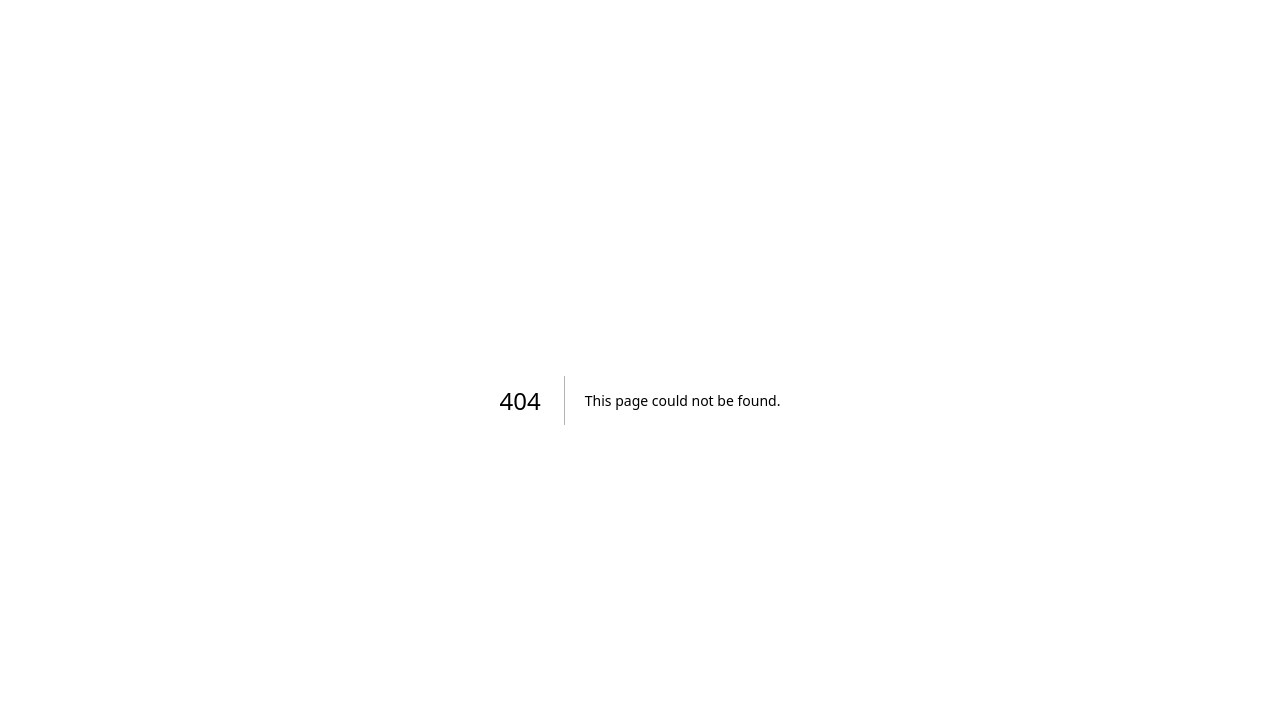
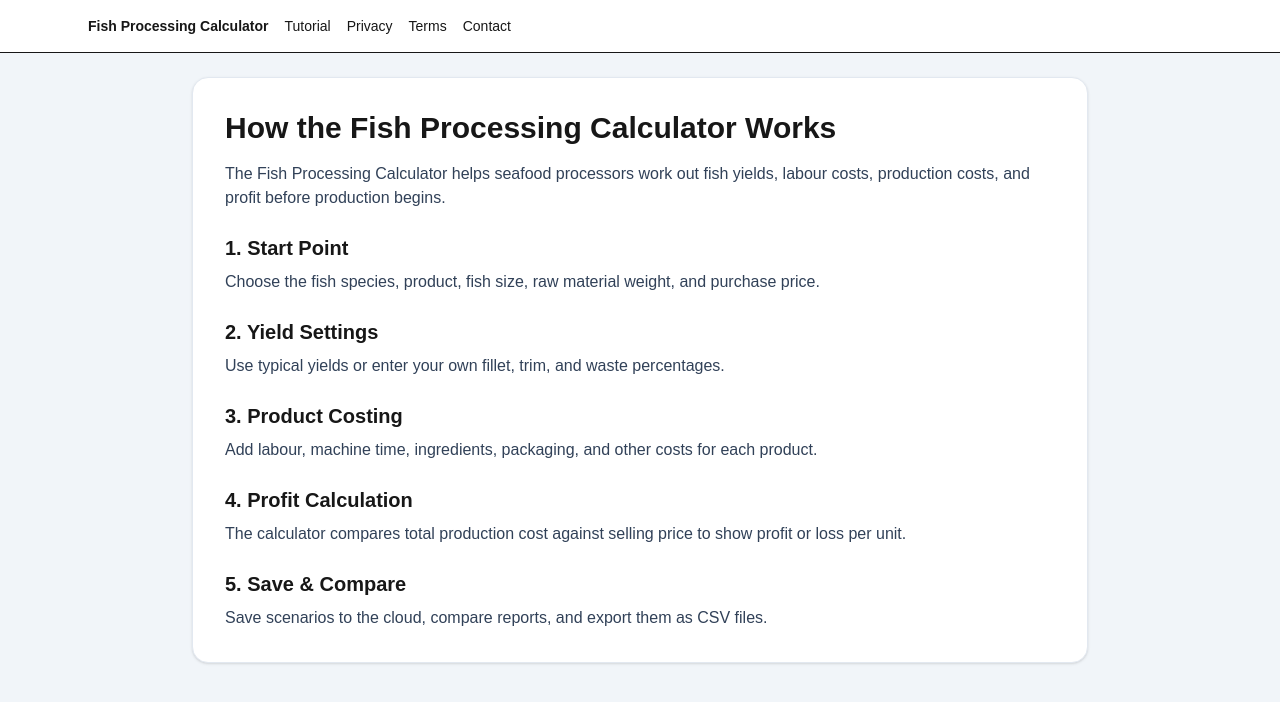
Before and after one commit to piardog/fish-processing-calculator, a Next.js app: page /tutorial in a window 1280 px wide. Before the commit this address had no page. Shown: the top 702 px of the page. Built offline with nearby package versions, Linux system fonts and the light colour scheme.

Commit message:
Added tutorial page

```diff
--- a/app/page.tsx
+++ b/app/page.tsx
@@ -544,6 +544,7 @@ export default function FishProductCalculatorBasic() {
             </div>
             <div className="flex flex-wrap gap-x-4 gap-y-2 text-sm items-center">
               <a href="/" className="hover:underline">Home</a>
+              <a href="/tutorial" className="hover:underline">Tutorial</a>
               <a href="/privacy" className="hover:underline">Privacy</a>
               <a href="/terms" className="hover:underline">Terms</a>
               <a href="/disclaimer" className="hover:underline">Disclaimer</a>
--- /dev/null
+++ b/app/tutorial/page.tsx
@@ -0,0 +1,65 @@
+export default function TutorialPage() {
+  return (
+    <main className="min-h-screen bg-slate-100">
+      <div className="bg-white border-b">
+        <div className="max-w-6xl mx-auto px-4 py-4 md:px-6">
+          <div className="flex flex-wrap gap-4 text-sm items-center">
+            <a href="/" className="font-bold hover:underline">
+              Fish Processing Calculator
+            </a>
+            <a href="/tutorial" className="hover:underline">
+              Tutorial
+            </a>
+            <a href="/privacy" className="hover:underline">
+              Privacy
+            </a>
+            <a href="/terms" className="hover:underline">
+              Terms
+            </a>
+            <a href="/contact" className="hover:underline">
+              Contact
+            </a>
+          </div>
+        </div>
+      </div>
+
+      <div className="p-6">
+        <div className="mx-auto max-w-4xl rounded-2xl bg-white p-8 shadow-sm border border-slate-200">
+          <h1 className="text-3xl font-bold mb-4">
+            How the Fish Processing Calculator Works
+          </h1>
+
+          <p className="text-slate-700 mb-6">
+            The Fish Processing Calculator helps seafood processors work out fish yields,
+            labour costs, production costs, and profit before production begins.
+          </p>
+
+          <h2 className="text-xl font-semibold mt-6 mb-2">1. Start Point</h2>
+          <p className="text-slate-700">
+            Choose the fish species, product, fish size, raw material weight, and purchase price.
+          </p>
+
+          <h2 className="text-xl font-semibold mt-6 mb-2">2. Yield Settings</h2>
+          <p className="text-slate-700">
+            Use typical yields or enter your own fillet, trim, and waste percentages.
+          </p>
+
+          <h2 className="text-xl font-semibold mt-6 mb-2">3. Product Costing</h2>
+          <p className="text-slate-700">
+            Add labour, machine time, ingredients, packaging, and other costs for each product.
+          </p>
+
+          <h2 className="text-xl font-semibold mt-6 mb-2">4. Profit Calculation</h2>
+          <p className="text-slate-700">
+            The calculator compares total production cost against selling price to show profit or loss per unit.
+          </p>
+
+          <h2 className="text-xl font-semibold mt-6 mb-2">5. Save & Compare</h2>
+          <p className="text-slate-700">
+            Save scenarios to the cloud, compare reports, and export them as CSV files.
+          </p>
+        </div>
+      </div>
+    </main>
+  );
+}
```
